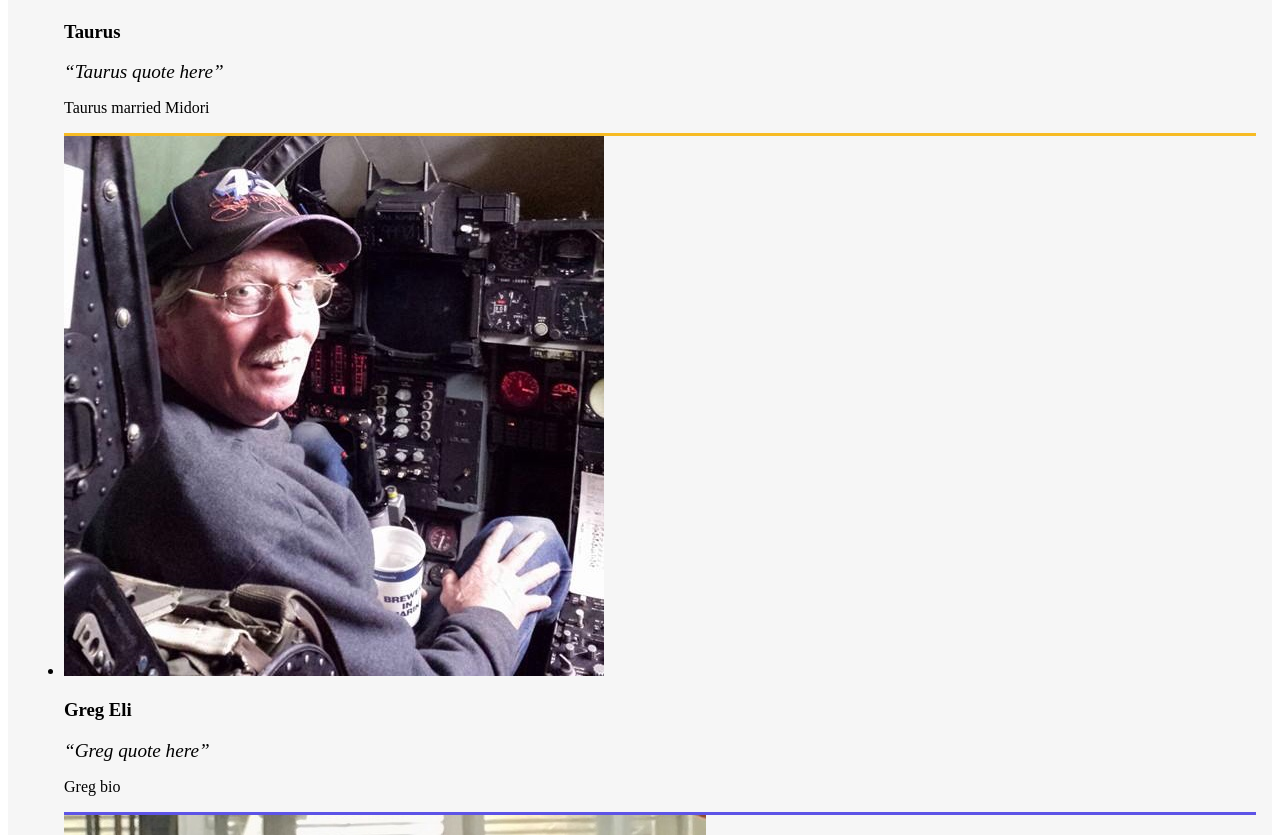
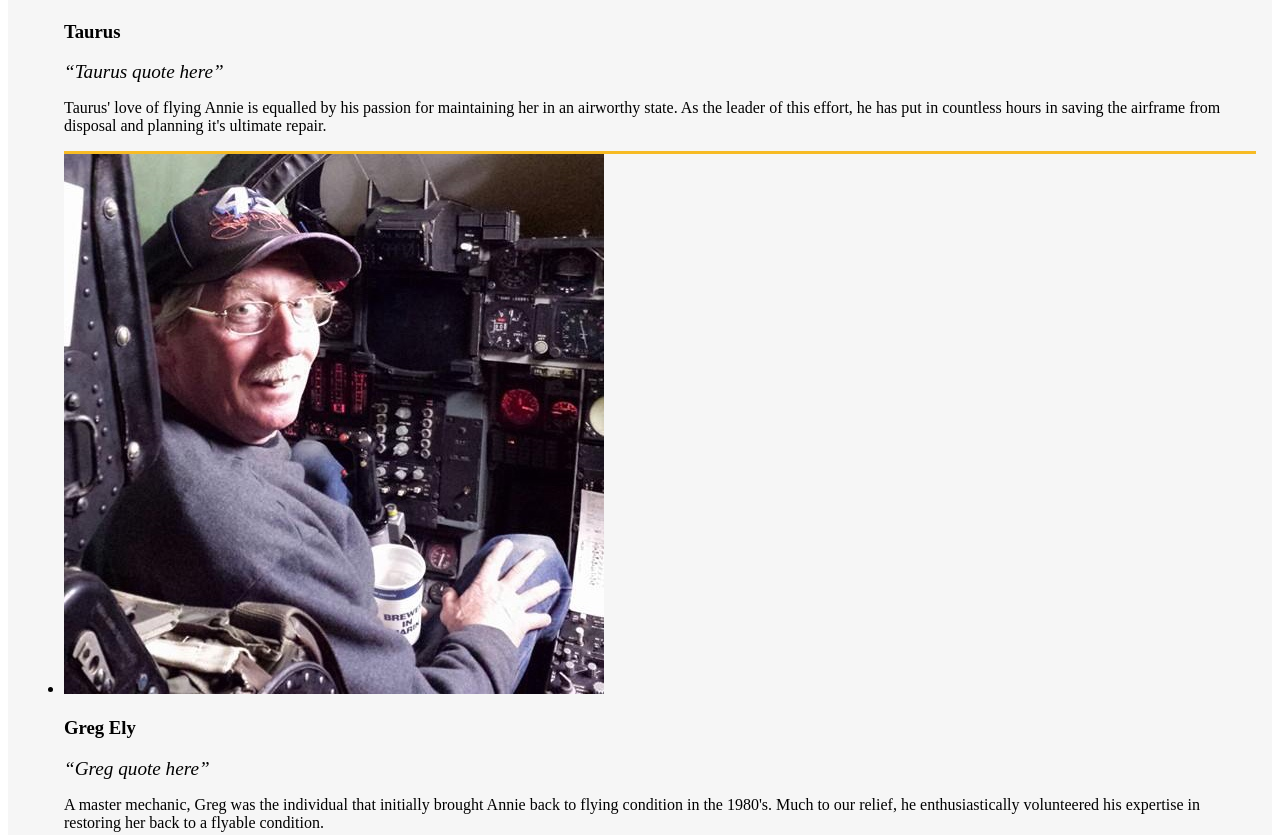
Before and after one commit to msksfo/valiant-effort, a Gatsby site: page /team in a window 1280 px wide. Shown: the part 2478-3313 px from the top of the page. Built offline with nearby package versions, Linux system fonts and the light colour scheme; Gatsby itself is replaced by a stand-in of ours.

Commit message:
Style: Add team member bio for Greg, Taurus, Bob

```diff
--- a/src/pages/team.js
+++ b/src/pages/team.js
@@ -44,15 +44,15 @@ const Team = () => {
                     <TeamMember
                         name="Taurus"
                         quote="Taurus quote here"
-                        bio="Taurus married Midori"
+                        bio="Taurus' love of flying Annie is equalled by his passion for maintaining her in an airworthy state. As the leader of this effort, he has put in countless hours in saving the airframe from disposal and planning it's ultimate repair."
                         imageSource={`${taurus}`}
                         borderColor="#e78a53"
                     />
 
                     <TeamMember
-                        name="Greg Eli"
+                        name="Greg Ely"
                         quote="Greg quote here"
-                        bio="Greg bio"
+                        bio="A master mechanic, Greg was the individual that initially brought Annie back to flying condition in the 1980's. Much to our relief, he enthusiastically volunteered his expertise in restoring her back to a flyable condition."
                         imageSource={`${greg}`}
                         borderColor="rgb(247, 187, 36)"
                     />
@@ -60,7 +60,7 @@ const Team = () => {
                     <TeamMember
                         name="Bob Goddwin"
                         quote="Bob quote here"
-                        bio="Bob bio"
+                        bio="A highly skilled pilot in his own right, Bob brings over 16,000 hours of flight experience (much of it in tail wheel) to the group, as well as an equal zeal in seeing Annie return to the skies."
                         imageSource={`${bob}`}
                         borderColor="#5d53e7"
                     />
```
